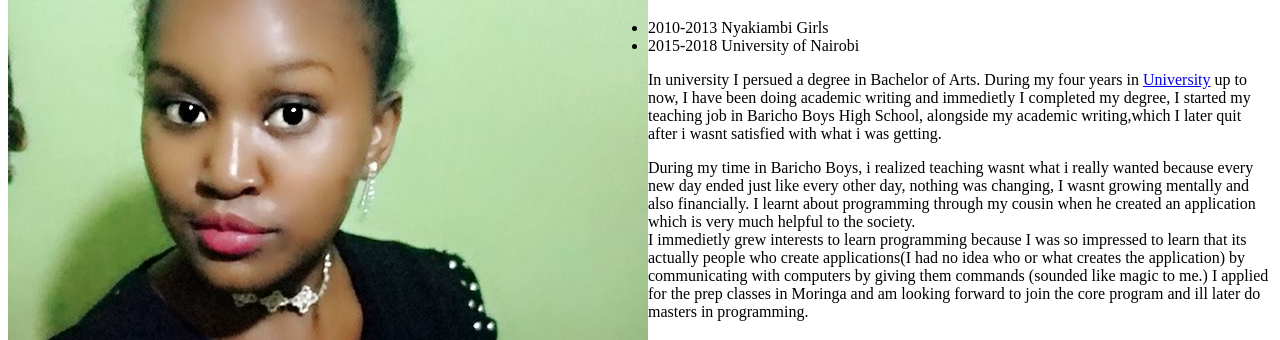
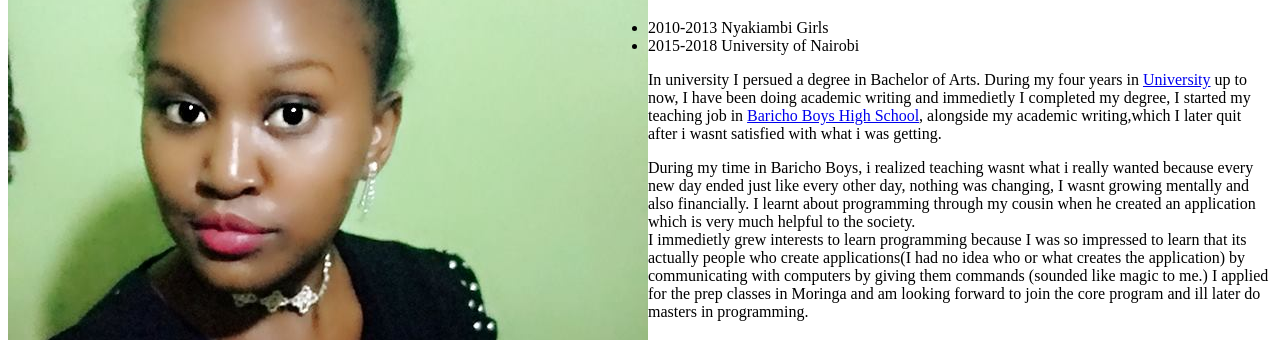
Before and after one commit to Sijenn/portfolio, a plain HTML site: page index.html in a window 1280 px wide. Shown: the part 282-622 px from the top of the page. Drawn offline with Linux system fonts and the light colour scheme.

Commit message:
added more links

```diff
--- a/index.html
+++ b/index.html
@@ -26,7 +26,7 @@
               </p>
               <p>In university I persued a degree in Bachelor of Arts. During my four years in <a href="https://www.uonbi.ac.ke/">University</a>
                 up to now, I have been doing academic writing and immedietly I completed
-                my degree, I started my teaching job in Baricho Boys High School,
+                my degree, I started my teaching job in <a href="http://barichohighschool.sc.ke/">Baricho Boys High School</a>,
                 alongside my academic writing,which I later quit after i wasnt
                 satisfied with what i was getting.</p>
 
```
